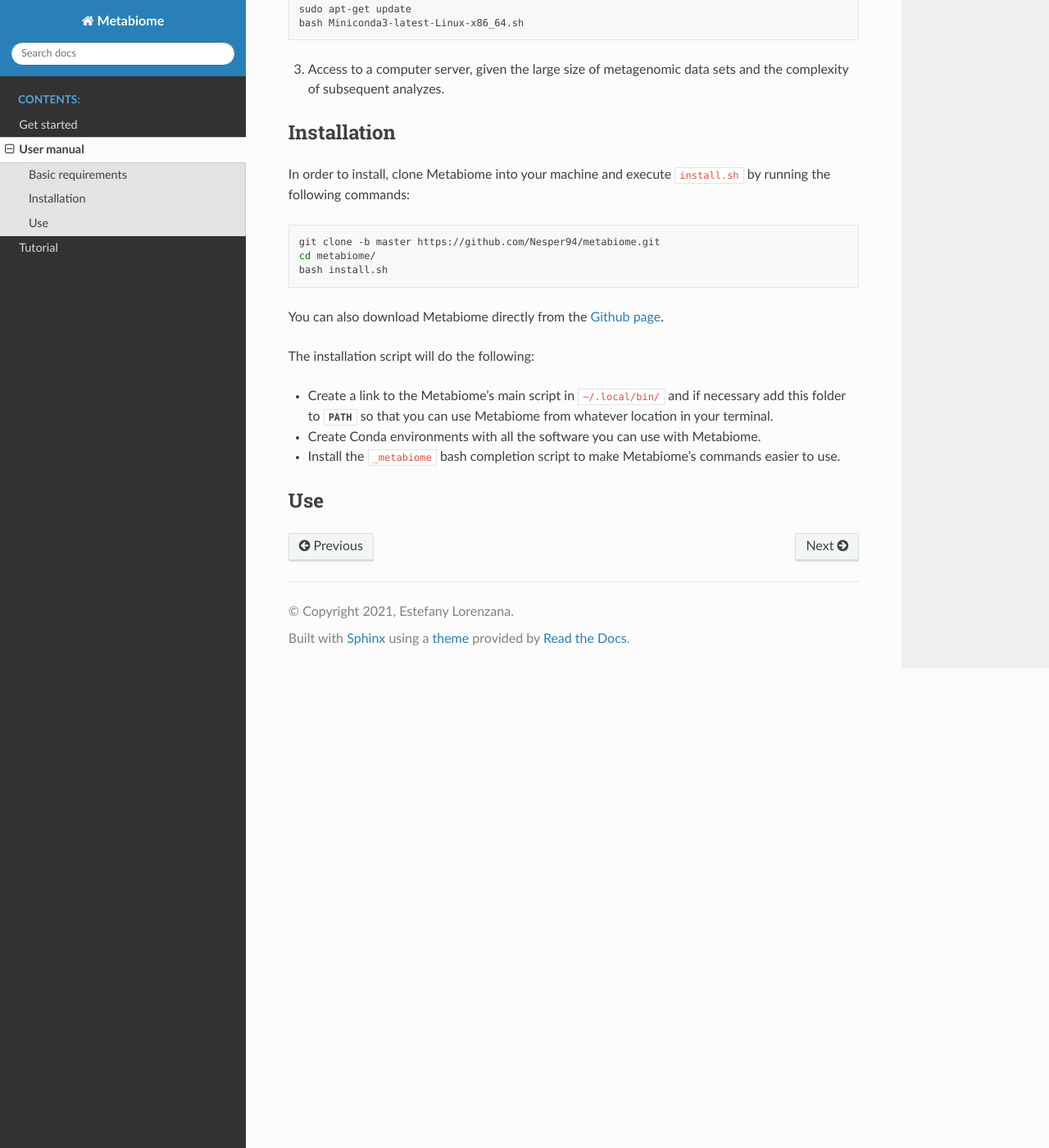
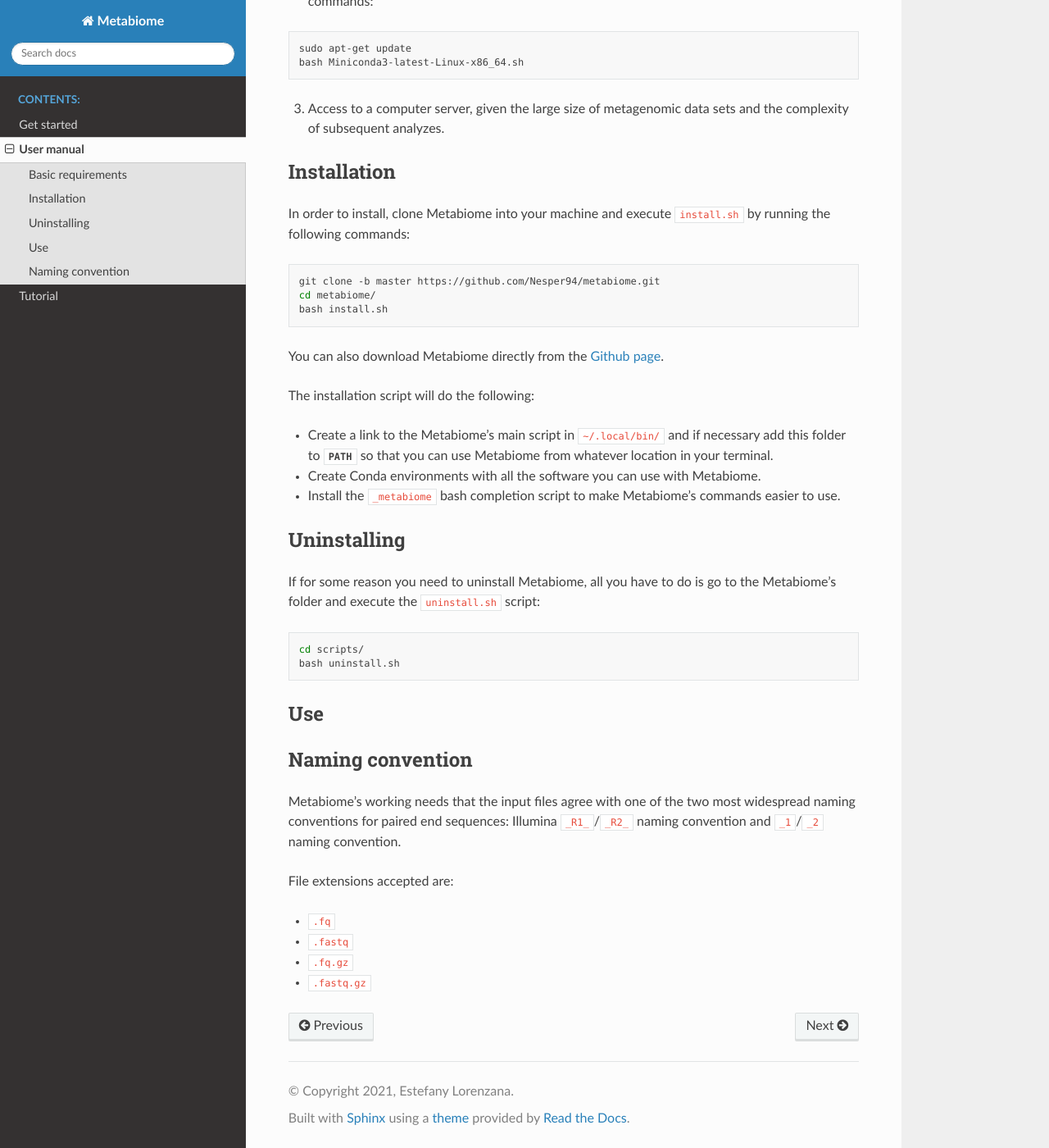
Before and after one commit to Nesper94/Metabiome, a Sphinx documentation site: the page built from documentation/source/user-manual.rst, in a window 1280 px wide and 1400 px high, scrolled down 598 px. Shown: the whole window at 82% size. Built offline with Sphinx 7.4.7 and the Read the Docs theme 2.0.0, drawn with Linux system fonts in a browser that asks for light colours; some of the changed text lies outside the part shown.

Commit message:
Add uninstallation instructions and naming convention info

```diff
--- a/documentation/source/user-manual.rst
+++ b/documentation/source/user-manual.rst
@@ -45,5 +45,31 @@ The installation script will do the following:
 - Install the :file:`_metabiome` bash completion script to make Metabiome's
   commands easier to use.
 
+Uninstalling
+------------
+
+If for some reason you need to uninstall Metabiome, all you have to do is go to
+the Metabiome's folder and execute the :file:`uninstall.sh` script:
+
+.. code-block:: bash
+
+    cd scripts/
+    bash uninstall.sh
+
 Use
 ---
+
+Naming convention
+-----------------
+
+Metabiome's working needs that the input files agree with one of the two most
+widespread naming conventions for paired end sequences:
+Illumina :file:`_R1_`/:file:`_R2_` naming convention and :file:`_1`/:file:`_2`
+naming convention.
+
+File extensions accepted are:
+
+- :file:`.fq`
+- :file:`.fastq`
+- :file:`.fq.gz`
+- :file:`.fastq.gz`
```
